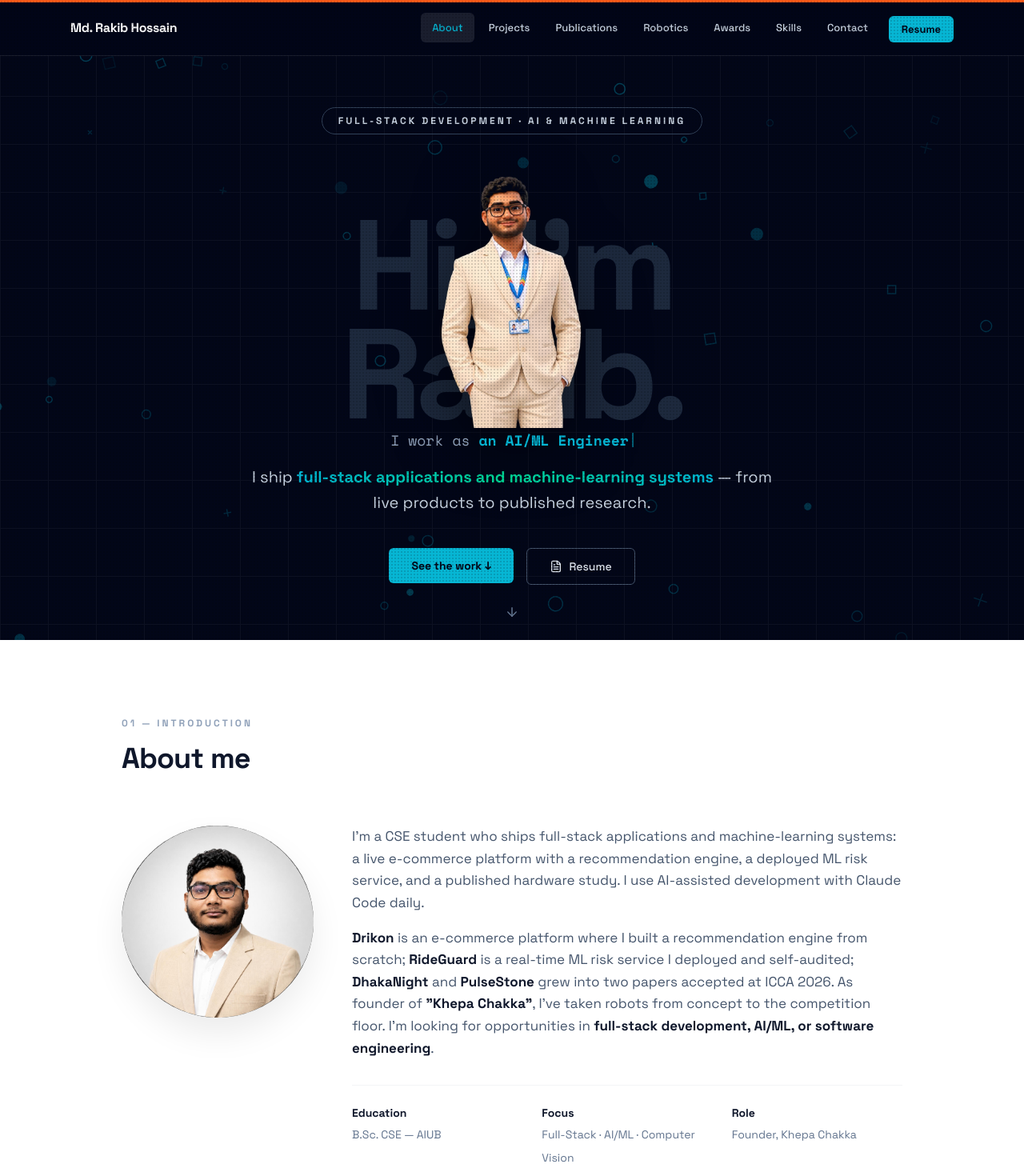
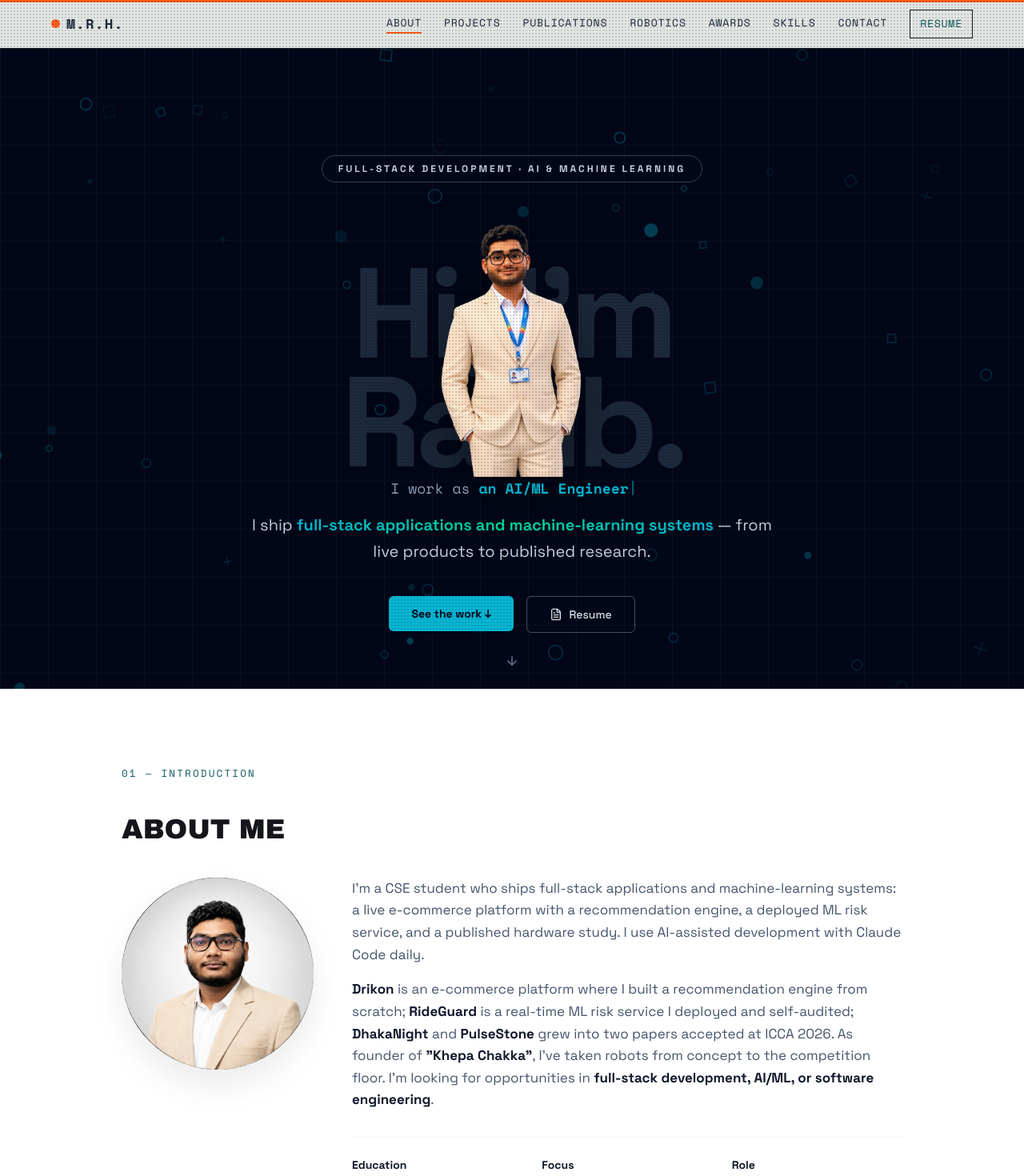
Before and after one commit to rakib4123/rakib4123.github.io, a Next.js app: page / in a window 1280 px wide. Shown: the top 1470 px of the page at 80% size. Built offline with nearby package versions, Linux system fonts and the light colour scheme.

Commit message:
Re-ink section headings, navbar, and footer as print furniture

```diff
--- a/src/components/Footer.tsx
+++ b/src/components/Footer.tsx
@@ -1,14 +1,10 @@
 export default function Footer() {
   return (
-    <footer className="bg-bg-main text-slate-400 py-8 border-t border-gray-100 text-sm">
-      <div className="max-w-5xl mx-auto px-6 flex flex-col md:flex-row justify-between items-center gap-4">
-        <div className="text-slate-500">
-          © {new Date().getFullYear()} Md. Rakib Hossain
-        </div>
-        <div className="text-slate-400 text-xs">
-          Built with Next.js, Tailwind CSS & Framer Motion
-        </div>
-      </div>
+    <footer className="flex flex-wrap justify-between gap-x-8 gap-y-3 px-[var(--pad)] pt-6 pb-9 font-mono text-[.78rem]">
+      <p className="m-0">© {new Date().getFullYear()} Md. Rakib Hossain · Dhaka, Bangladesh</p>
+      <p className="m-0">
+        <a href="#top" className="text-petrol nav-underline">Back to top ↑</a>
+      </p>
     </footer>
   );
 }
--- a/src/components/Navbar.tsx
+++ b/src/components/Navbar.tsx
@@ -2,9 +2,8 @@
 
 import { useEffect, useState } from "react";
 import { Menu, X } from "lucide-react";
-import { motion, AnimatePresence } from "framer-motion";
+import { AnimatePresence, motion } from "framer-motion";
 import Link from "next/link";
-import Magnetic from "./Magnetic";
 
 const navLinks = [
   { name: "About", href: "#about" },
@@ -39,88 +38,63 @@ export default function Navbar() {
   }, []);
 
   return (
-    <header className="fixed top-0 left-0 right-0 z-50 bg-slate-950/95 backdrop-blur-lg border-b border-white/10">
-      <div className="max-w-6xl mx-auto px-6 py-4 flex items-center justify-between">
-        <a
-          href="#top"
-          className="font-extrabold tracking-tight text-base text-white"
-        >
-          Md. Rakib Hossain
+    <header className="sticky top-0 z-50 bg-paper rule-b">
+      <div className="flex items-center justify-between gap-4 px-[var(--pad)] py-3">
+        <a href="#top" className="group inline-flex items-center gap-2 font-mono font-bold tracking-[0.08em] no-underline">
+          <span className="w-[.7rem] h-[.7rem] rounded-full bg-fluoro transition-all duration-[250ms] group-hover:bg-petrol group-hover:scale-[1.4]" />
+          <span>M.R.H.</span>
         </a>
 
-        <nav className="hidden md:flex items-center gap-1">
-          {navLinks.map((link) => {
-            const isActive = activeSection === link.href.slice(1);
-            return (
+        <nav className="hidden md:flex flex-wrap items-center gap-[clamp(.75rem,2.5vw,1.75rem)] font-mono text-[.82rem] tracking-[0.06em] uppercase">
+          {navLinks.map((link) => (
             <a
               key={link.name}
               href={link.href}
-                className={`relative text-[13px] font-medium px-3.5 py-2 rounded-md transition-colors ${
-                  isActive ? "text-brand-cyan" : "text-slate-300 hover:text-brand-cyan"
-                }`}
+              data-active={activeSection === link.href.slice(1)}
+              className="nav-underline hover:text-petrol"
             >
-                {isActive && (
-                  <motion.span
-                    layoutId="nav-active-pill"
-                    className="absolute inset-0 bg-white/10 rounded-md -z-10"
-                    transition={{ type: "spring", stiffness: 380, damping: 30 }}
-                  />
-                )}
               {link.name}
             </a>
-            );
-          })}
-          <Magnetic>
-            <Link
-              href="/resume"
-              className="ml-2 text-[13px] font-semibold text-slate-950 bg-brand-cyan hover:bg-cyan-400 px-4 py-2 rounded-md transition-all"
-            >
+          ))}
+          <Link href="/resume" className="rule-a px-3 py-1.5 text-petrol hover:bg-petrol hover:text-paper transition-colors">
             Resume
           </Link>
-          </Magnetic>
         </nav>
 
         <button
-          className="md:hidden text-slate-200 hover:text-white"
-          onClick={() => setMobileMenuOpen(!mobileMenuOpen)}
+          onClick={() => setMobileMenuOpen((v) => !v)}
+          className="md:hidden p-1"
+          aria-label={mobileMenuOpen ? "Close menu" : "Open menu"}
+          aria-expanded={mobileMenuOpen}
         >
-          {mobileMenuOpen ? <X size={22} /> : <Menu size={22} />}
+          {mobileMenuOpen ? <X size={20} /> : <Menu size={20} />}
         </button>
       </div>
 
       <AnimatePresence>
         {mobileMenuOpen && (
-          <motion.div
-            initial={{ opacity: 0, y: -10 }}
-            animate={{ opacity: 1, y: 0 }}
-            exit={{ opacity: 0, y: -10 }}
-            className="md:hidden bg-slate-950 border-t border-white/10 overflow-hidden"
+          <motion.nav
+            initial={{ opacity: 0, height: 0 }}
+            animate={{ opacity: 1, height: "auto" }}
+            exit={{ opacity: 0, height: 0 }}
+            transition={{ duration: 0.25 }}
+            className="md:hidden overflow-hidden bg-paper-lift rule-t"
           >
-            <nav className="flex flex-col p-3">
-              {navLinks.map((link) => {
-                const isActive = activeSection === link.href.slice(1);
-                return (
-                  <a
-                    key={link.name}
-                    href={link.href}
-                    onClick={() => setMobileMenuOpen(false)}
-                    className={`text-sm font-medium hover:bg-white/5 px-4 py-3 rounded-md transition-all ${
-                      isActive ? "text-brand-cyan" : "text-slate-300 hover:text-brand-cyan"
-                    }`}
-                  >
+            <ul className="flex flex-col px-[var(--pad)] py-2 font-mono text-sm uppercase tracking-[0.06em]">
+              {navLinks.map((link) => (
+                <li key={link.name} className="py-2 border-b border-dotted border-ink/40">
+                  <a href={link.href} onClick={() => setMobileMenuOpen(false)}>
                     {link.name}
                   </a>
-                );
-              })}
-              <Link
-                href="/resume"
-                onClick={() => setMobileMenuOpen(false)}
-                className="text-sm font-semibold text-brand-cyan hover:bg-white/5 px-4 py-3 rounded-md transition-all"
-              >
-                Resume
+                </li>
+              ))}
+              <li className="py-3">
+                <Link href="/resume" onClick={() => setMobileMenuOpen(false)} className="text-petrol">
+                  Resume →
                 </Link>
-            </nav>
-          </motion.div>
+              </li>
+            </ul>
+          </motion.nav>
         )}
       </AnimatePresence>
     </header>
--- a/src/components/SectionHeading.tsx
+++ b/src/components/SectionHeading.tsx
@@ -1,16 +1,6 @@
 "use client";
 
 import { motion } from "framer-motion";
-
-const container = {
-  hidden: {},
-  visible: { transition: { staggerChildren: 0.06 } },
-};
-
-const word = {
-  hidden: { opacity: 0, y: 16 },
-  visible: { opacity: 1, y: 0 },
-};
 
 export function SectionHeading({
   title,
@@ -22,37 +12,28 @@ export function SectionHeading({
   tag?: string;
 }) {
   return (
-    <div className="mb-16">
+    <div className="mb-[clamp(1.5rem,4vw,2.5rem)]">
       {tag && (
-        <motion.div
-          initial={{ opacity: 0, x: -10 }}
-          whileInView={{ opacity: 1, x: 0 }}
-          viewport={{ once: true, margin: "-100px" }}
-          className="text-xs tracking-[0.25em] uppercase font-semibold text-slate-400 mb-4"
-        >
+        <p className="font-mono text-[.78rem] tracking-[0.18em] uppercase text-petrol mb-[clamp(1.5rem,4vw,2.5rem)]">
           {tag}
-        </motion.div>
+        </p>
       )}
       <motion.h2
-        initial="hidden"
-        whileInView="visible"
-        viewport={{ once: true, margin: "-100px" }}
-        variants={container}
-        className="text-3xl md:text-4xl font-extrabold tracking-tight text-slate-900"
+        initial={{ opacity: 0, y: 12 }}
+        whileInView={{ opacity: 1, y: 0 }}
+        viewport={{ once: true, margin: "-80px" }}
+        transition={{ duration: 0.45 }}
+        className="font-display uppercase text-ink text-[clamp(1.35rem,1.1rem+1.4vw,2.15rem)] leading-[1.15] max-w-[24ch] m-0"
       >
-        {title.split(" ").map((w, i) => (
-          <motion.span key={i} variants={word} className="inline-block mr-[0.25em]">
-            {w}
-          </motion.span>
-        ))}
+        {title}
       </motion.h2>
       {subtitle && (
         <motion.p
           initial={{ opacity: 0 }}
           whileInView={{ opacity: 1 }}
-          viewport={{ once: true, margin: "-100px" }}
-          transition={{ delay: 0.2 }}
-          className="text-slate-500 max-w-2xl text-lg mt-4"
+          viewport={{ once: true, margin: "-80px" }}
+          transition={{ duration: 0.45, delay: 0.1 }}
+          className="max-w-[62ch] mt-4"
         >
           {subtitle}
         </motion.p>
```
Lines whose indentation alone changed are shown as unchanged.
